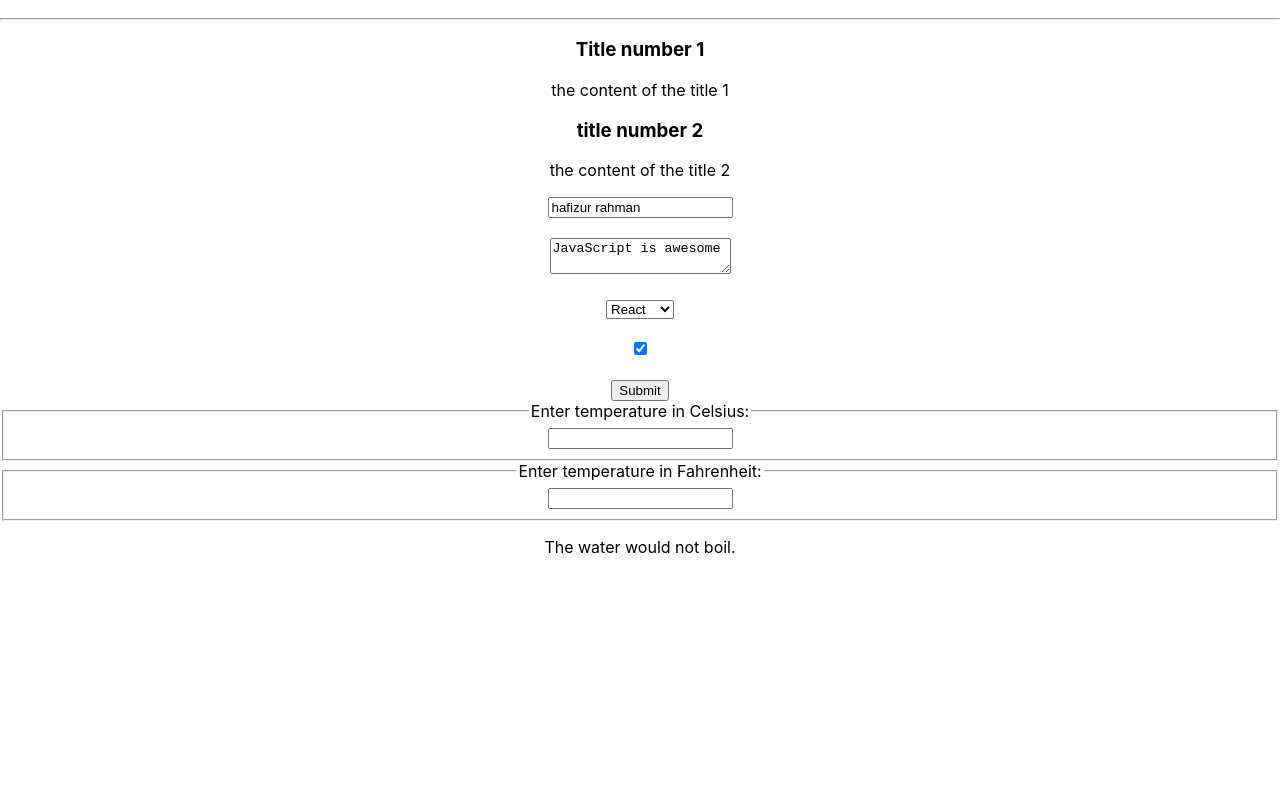
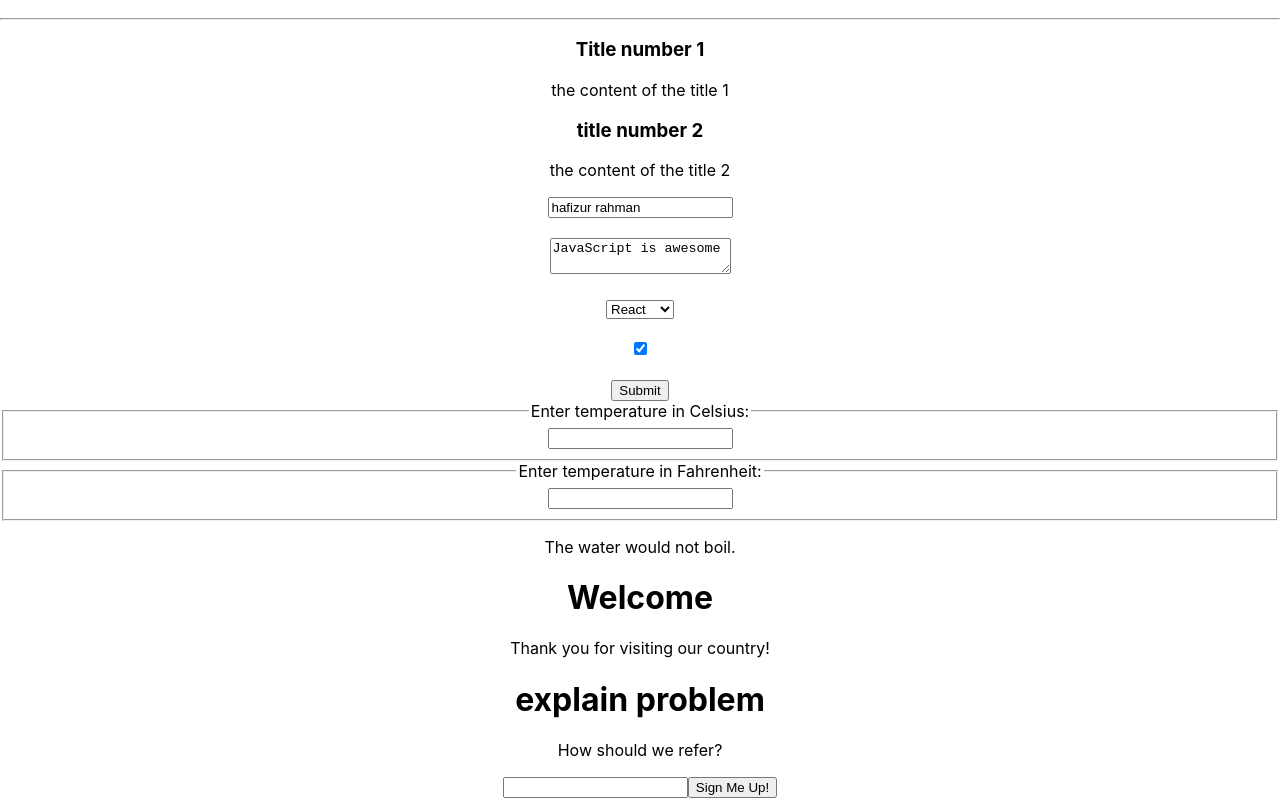
Before and after one commit to Md-Hafizur-Rahman/ReactApp, a React (Create React App) app: page / in a window 1280 px wide. Shown: the part 591-1389 px from the top of the page. Before the commit the page ends 1164 px from the top, so only its background shows below. Built offline with nearby package versions, Linux system fonts and the light colour scheme.

Commit message:
composition

```diff
--- a/src/App.js
+++ b/src/App.js
@@ -8,6 +8,8 @@
 import Blog from './component/practise';
 import Form from './component/form';
 import Calculator from './component/calculator';
+import { WelcomeDialog } from './component/composition';
+import SignUpDialog from './component/composition';
 
 import React,{Component} from 'react';
 
@@ -32,6 +34,8 @@
         <Blog posts={posts} />
         <Form/>
         <Calculator/>
+        <WelcomeDialog/>
+        <SignUpDialog/>
       </div>
     );
 
--- /dev/null
+++ b/src/component/composition.js
@@ -0,0 +1,58 @@
+import React from "react";
+export function Dialog(props) {
+    return (
+      <FancyBorder color="blue">
+        <h1 className="Dialog-title">
+          {props.title}
+        </h1>
+        <p className="Dialog-message">
+          {props.message}
+        </p>
+        {props.children}
+      </FancyBorder>
+    );
+  }
+
+export function WelcomeDialog() {
+    return (
+      <Dialog
+        title="Welcome"
+        message="Thank you for visiting our country!" />
+    );
+  }
+export function FancyBorder(props) {
+    return (
+      <div className={'FancyBorder FancyBorder-' + props.color}>
+        {props.children}
+      </div>
+    );
+  }
+ export default class SignUpDialog extends React.Component {
+    constructor(props) {
+      super(props);
+      this.handleChange = this.handleChange.bind(this);
+      this.handleSignUp = this.handleSignUp.bind(this);
+      this.state = {login: ''};
+    }
+
+    render() {
+      return (
+        <Dialog title="explain problem "
+                message="How should we refer?">
+          <input value={this.state.login}
+                 onChange={this.handleChange} />
+          <button onClick={this.handleSignUp}>
+            Sign Me Up!
+          </button>
+        </Dialog>
+      );
+    }
+
+    handleChange(e) {
+      this.setState({login: e.target.value});
+    }
+
+    handleSignUp() {
+      alert(`Welcome aboard, ${this.state.login}!`);
+    }
+  }
```
